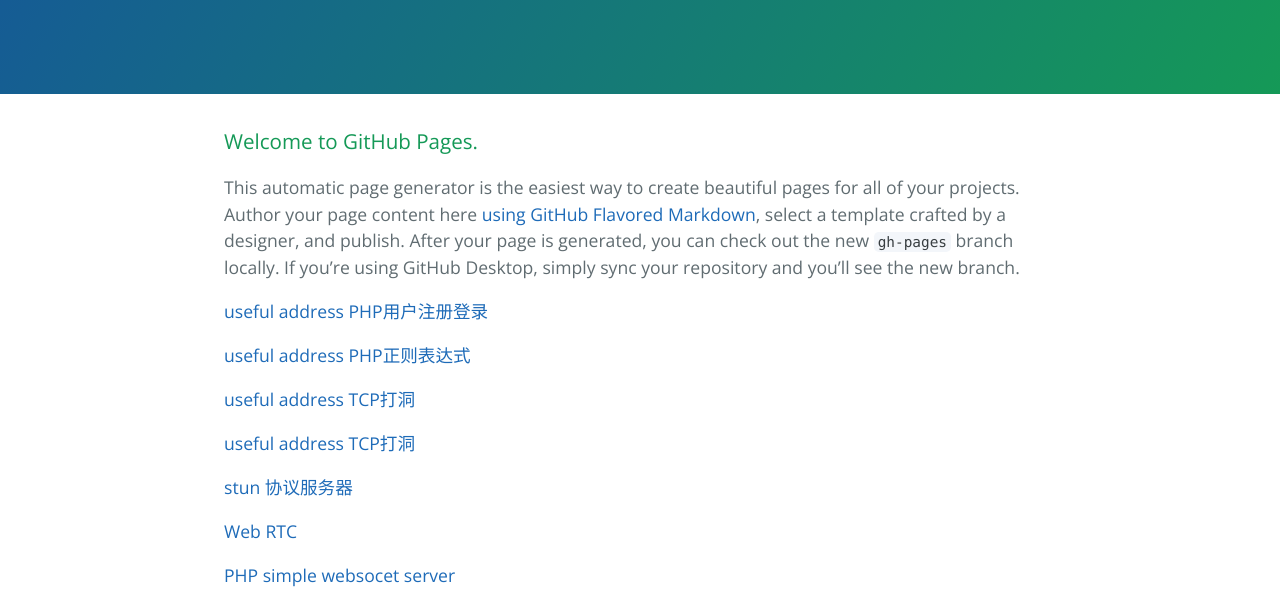
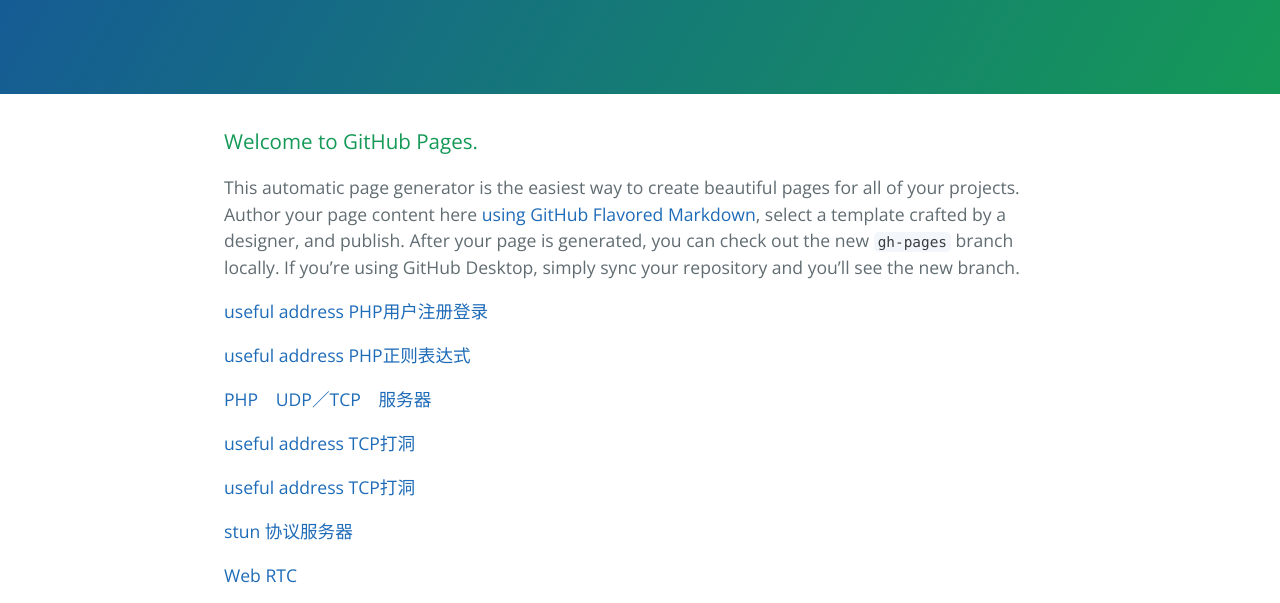
Before and after one commit to 7dayscomm/7dayscomm.github.io, a plain HTML site: page index.html in a window 1280 px wide. Shown: the part 176-779 px from the top of the page. Drawn offline with nearby package versions, Linux system fonts and the light colour scheme.

Commit message:
PHP　UDP/TCP　server

```diff
--- a/index.html
+++ b/index.html
@@ -22,6 +22,7 @@
 <p>This automatic page generator is the easiest way to create beautiful pages for all of your projects. Author your page content here <a href="https://guides.github.com/features/mastering-markdown/">using GitHub Flavored Markdown</a>, select a template crafted by a designer, and publish. After your page is generated, you can check out the new <code>gh-pages</code> branch locally. If you’re using GitHub Desktop, simply sync your repository and you’ll see the new branch.</p>
 <p><a href="http://www.5idev.com/p-php_user_reg_login_code.shtml">useful address PHP用户注册登录</a> </p>
 <p><a href=" http://www.cnblogs.com/dawnruby/articles/2048763.html ">useful address PHP正则表达式</a> </p>
+<p><a href="http://blog.csdn.net/blognkliming/article/details/17181773">PHP　UDP／TCP　服务器</a> </p>
 <p><a href="http://www.cnblogs.com/allexw/archive/2012/12/25/2832612.html ">useful address TCP打洞</a> </p>
 <p><a href="http://download.csdn.net/detail/reakeng/4336558 ">useful address TCP打洞</a> </p>
 <p><a href="http://blog.csdn.net/renfengmei/article/details/45368715 ">stun 协议服务器</a> </p>
```
